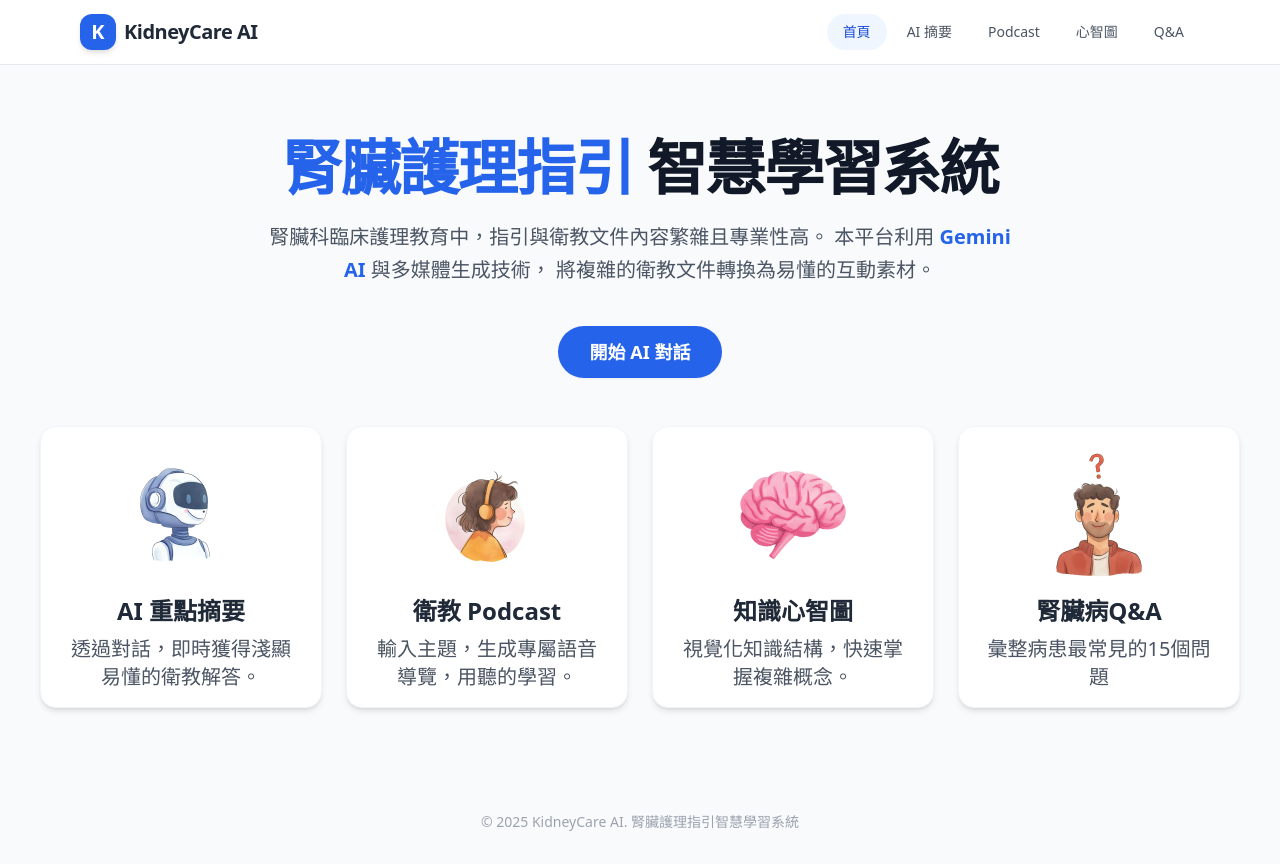
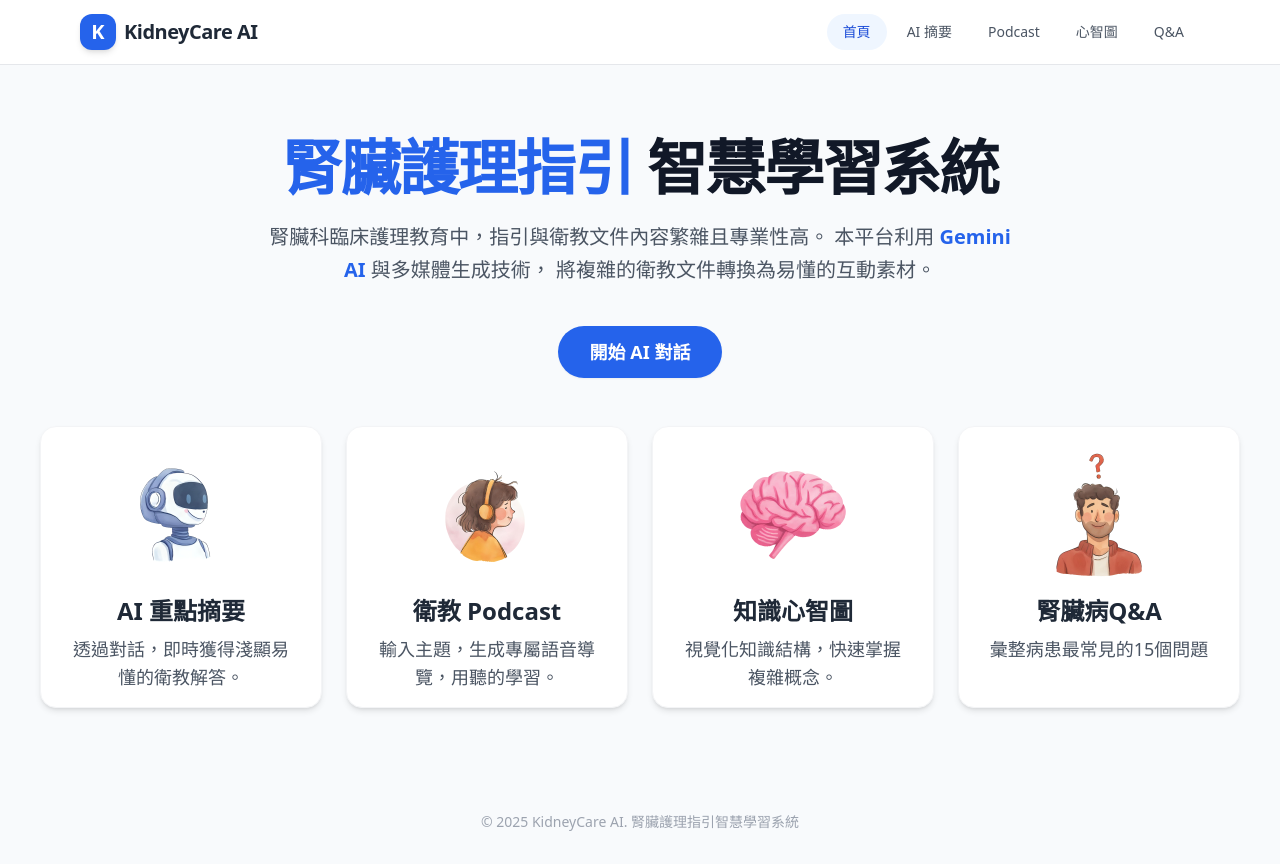
Before and after one commit to llmcare12/CKDai, a React (Vite) app: page / in a window 1280 px wide. Built offline with nearby package versions, Linux system fonts and the light colour scheme.

Commit message:
Update App.tsx

```diff
--- a/App.tsx
+++ b/App.tsx
@@ -63,7 +63,7 @@ const Home = () => (
             <img src={robotImg} alt="AI摘要" className="w-32 h-32 object-contain" />
           </div>
           <h3 className="text-2xl font-bold text-gray-800 mb-2">AI 重點摘要</h3>
-          <p className="text-xl text-gray-600">透過對話，即時獲得淺顯易懂的衛教解答。</p>
+          <p className="text-xl md:text-lg text-gray-600">透過對話，即時獲得淺顯易懂的衛教解答。</p>
         </div>
       </Link>
 
@@ -74,7 +74,7 @@ const Home = () => (
             <img src={podcastImg} alt="衛教Podcast" className="w-32 h-32 object-contain" />
           </div>
           <h3 className="text-2xl font-bold text-gray-800 mb-2">衛教 Podcast</h3>
-          <p className="text-xl text-gray-600">輸入主題，生成專屬語音導覽，用聽的學習。</p>
+          <p className="text-xl md:text-lg text-gray-600">輸入主題，生成專屬語音導覽，用聽的學習。</p>
         </div>
       </Link>
 
@@ -85,7 +85,7 @@ const Home = () => (
             <img src={brainImg} alt="心智圖" className="w-32 h-32 object-contain" />
           </div>
           <h3 className="text-2xl font-bold text-gray-800 mb-2">知識心智圖</h3>
-          <p className="text-xl text-gray-600">視覺化知識結構，快速掌握複雜概念。</p>
+          <p className="text-xl md:text-lg text-gray-600">視覺化知識結構，快速掌握複雜概念。</p>
         </div>
       </Link>
 
@@ -96,7 +96,7 @@ const Home = () => (
             <img src={qnaImg} alt="QnA" className="w-32 h-32 object-contain" />
           </div>
           <h3 className="text-2xl font-bold text-gray-800 mb-2">腎臟病Q&A</h3>
-          <p className="text-xl text-gray-600">彙整病患最常見的15個問題</p>
+          <p className="text-xl md:text-lg text-gray-600">彙整病患最常見的15個問題</p>
         </div>
       </Link>
 
```
